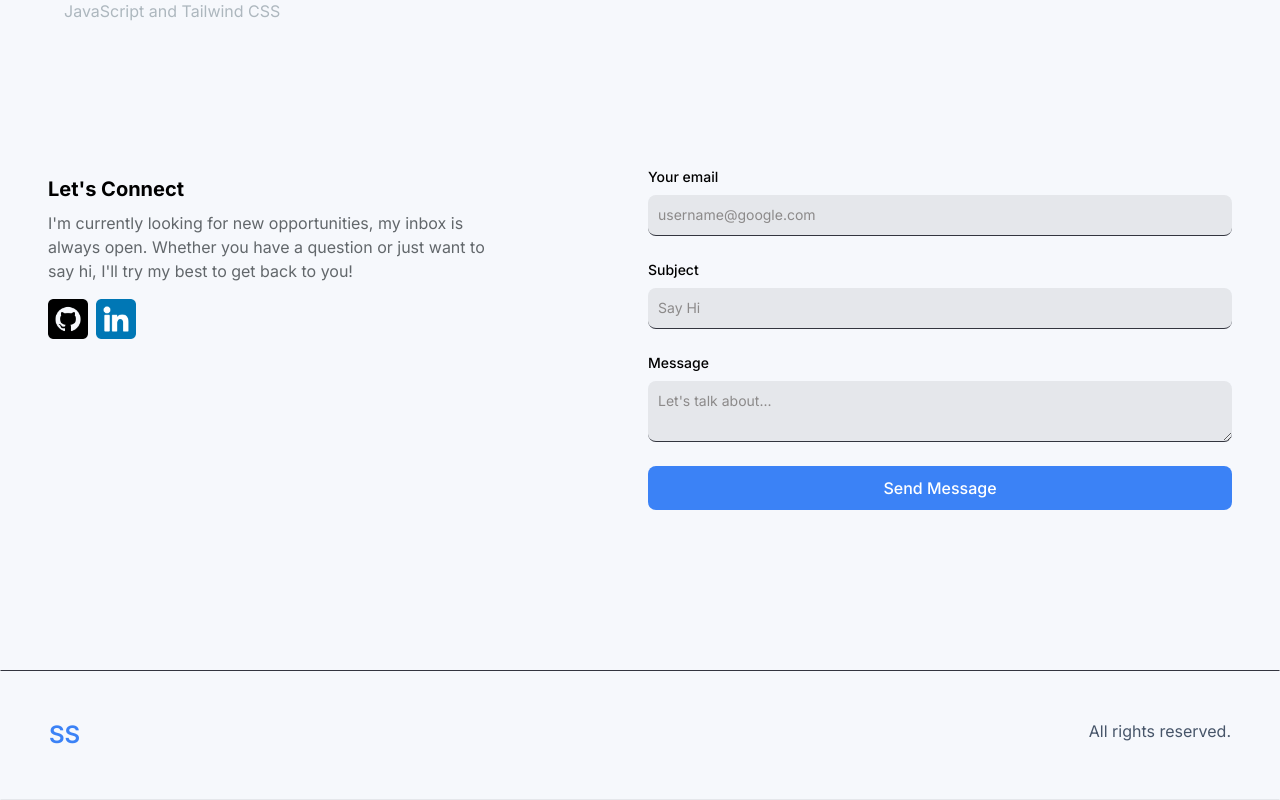
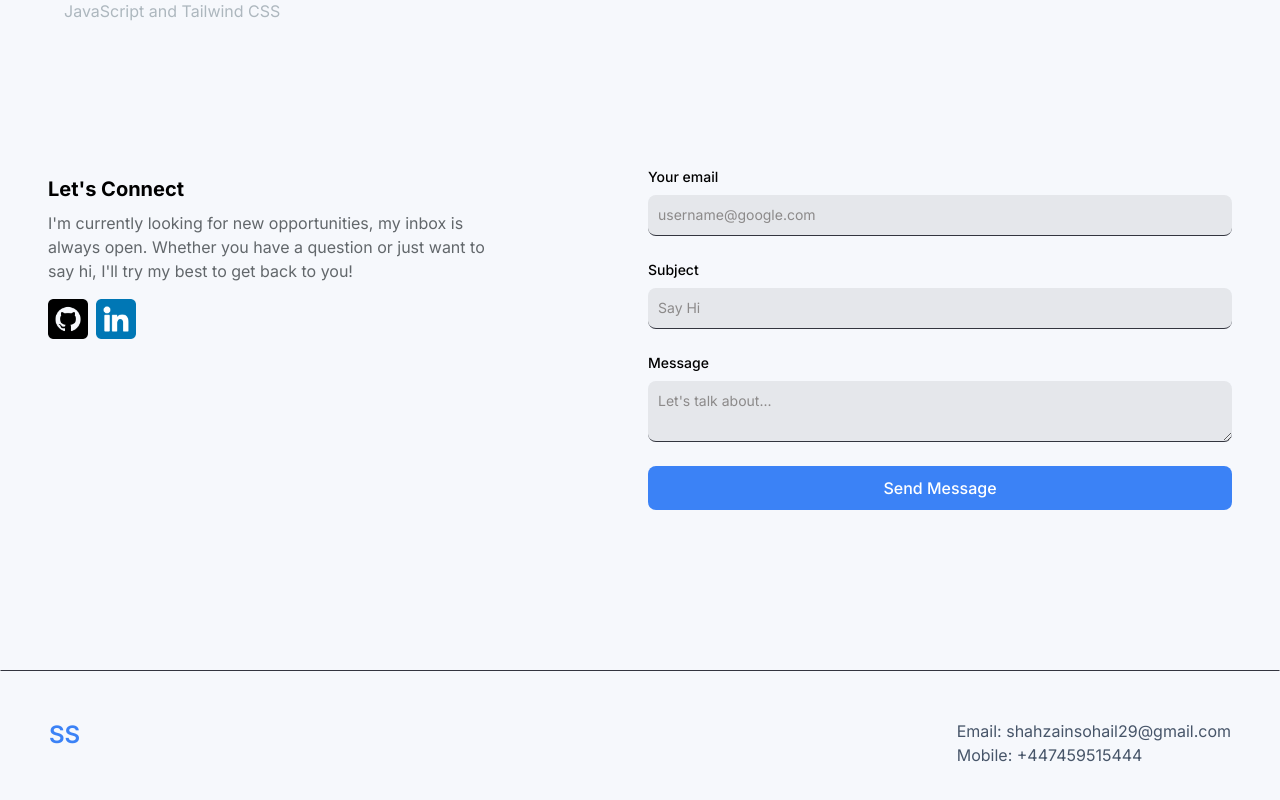
Before and after one commit to shahzain29/MyPortfolio, a Next.js app: page / in a window 1280 px wide. Shown: the part 2289-3089 px from the top of the page. Built offline with nearby package versions, Linux system fonts and the light colour scheme.

Commit message:
contact section changes

```diff
--- a/src/app/components/Footer.jsx
+++ b/src/app/components/Footer.jsx
@@ -5,7 +5,10 @@ const Footer = () => {
     <footer className="footer border z-10 border-t-[#33353F] border-l-transparent border-r-transparent text-white">
       <div className="container p-12 flex justify-between">
         <span className="text-blue-500 font-semibold text-2xl">SS</span>
-        <p className="text-slate-600">All rights reserved.</p>
+        <div>
+        <p className="text-slate-600">Email: shahzainsohail29@gmail.com</p>
+        <p className="text-slate-600">Mobile: +447459515444</p>
+        </div>
       </div>
     </footer>
   );
```
